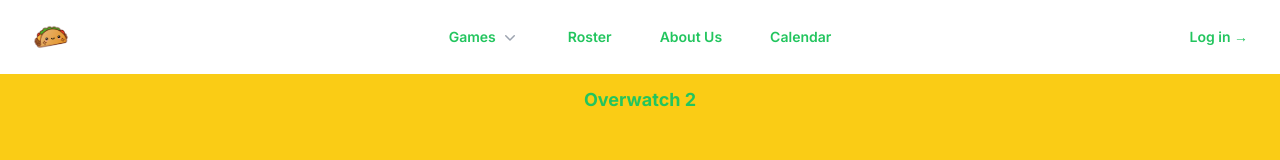
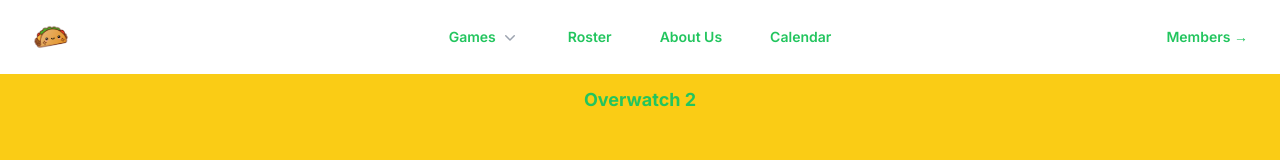
Before and after one commit to mstevensdesign/pigfarm-club, a Next.js app: page /games/overwatch2 in a window 1280 px wide. Shown: the top 160 px of the page. Built offline with nearby package versions, Linux system fonts and the light colour scheme.

Commit message:
change log in to members in the nav

```diff
--- a/src/app/components/Navigation.tsx
+++ b/src/app/components/Navigation.tsx
@@ -182,7 +182,7 @@ export function Navigation() {
             href="#"
             className="text-sm font-semibold leading-6 text-green-500"
           >
-            Log in <span aria-hidden="true">&rarr;</span>
+            Members <span aria-hidden="true">&rarr;</span>
           </a>
         </div>
       </nav>
@@ -266,7 +266,7 @@ export function Navigation() {
                   href="#"
                   className="-mx-3 block rounded-lg px-3 py-2.5 text-base font-semibold leading-7 text-green-500 hover:bg-gray-50"
                 >
-                  Log in
+                  Members
                 </a>
               </div>
             </div>
```
